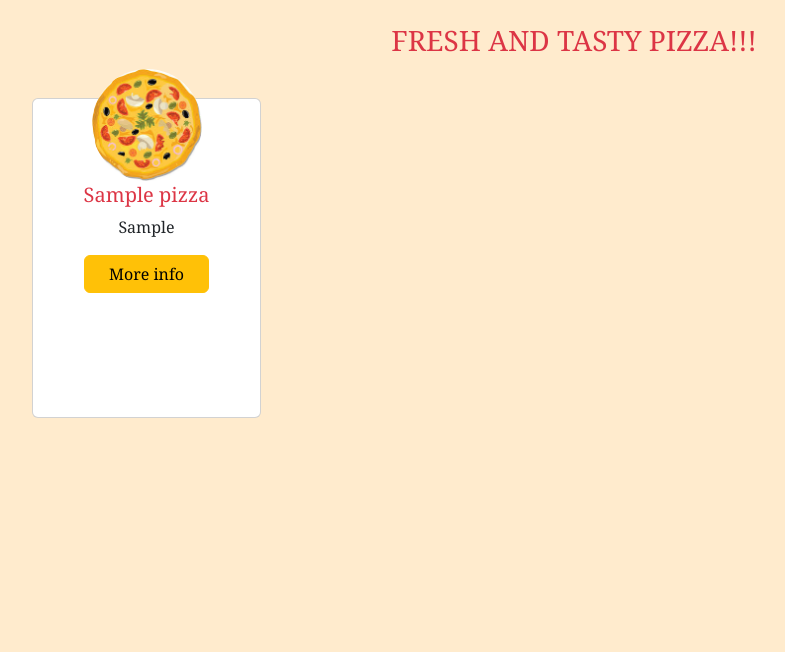
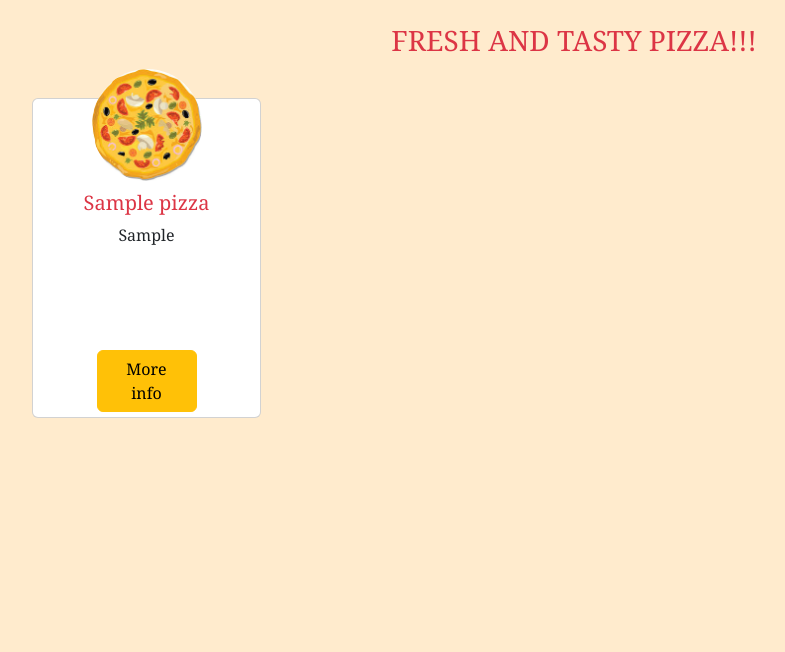
Before and after one commit to debcrisjol/pizza, a PHP site: page / in a window 1280 px wide. Shown: the part 76-728 px from the top of the page, without its empty margins (66-851 px from the left). Run offline with PHP 8.4, Linux system fonts and the light colour scheme; tables that the repository leaves empty or names only in its code hold one stand-in row (values such as "Sample post").

Commit message:
end end :)

```diff
--- a/index.php
+++ b/index.php
@@ -38,16 +38,17 @@ mysqli_close($conn);
             <div class="cardd card g-3 m-3 d-flex flex-column justify content-between align-items-center">
                 <img class="card-img-top" src="./templates/image/pizza.png" alt="Card image cap">
                 <div class="carddd card-body text-center ">
-                    <h5 class="card-title text-center text-danger"><?php echo $pizza['title']?></h5>
+                    <h5 class="card-title text-center text-danger m-2"><?php echo $pizza['title']?></h5>
                     <ul class="p-0">
                         <?php foreach(explode(',', $pizza['ingredients']) as $ing) :?>
                         <li><?php echo $ing ?></li>
 
                         <?php endforeach?>
                     </ul>
+    <div class="d-flex justify-content-center">
+                    <a href="details.php?id=<?php echo $pizza['id']?>" class="info btn btn-warning">More info</a>
+                </div></div>
 
-                    <a href="details.php?id=<?php echo $pizza['id']?>" class="d-flex justify-content-center btn btn-warning">More info</a>
-                </div>
 
             </div>
         </div>
--- a/templates/header.php
+++ b/templates/header.php
@@ -18,10 +18,17 @@
     bottom:0px;
     width:100%;
   }
+  .info{position:absolute;
+       bottom:0px;
+      width:100px;
+      margin-bottom:5px;
+    align-items: center;}
     .cardd img{width:110px;
       position:absolute;
       top:-30px;
       border-radius: 50%;
+
+
 
 
   }
```
